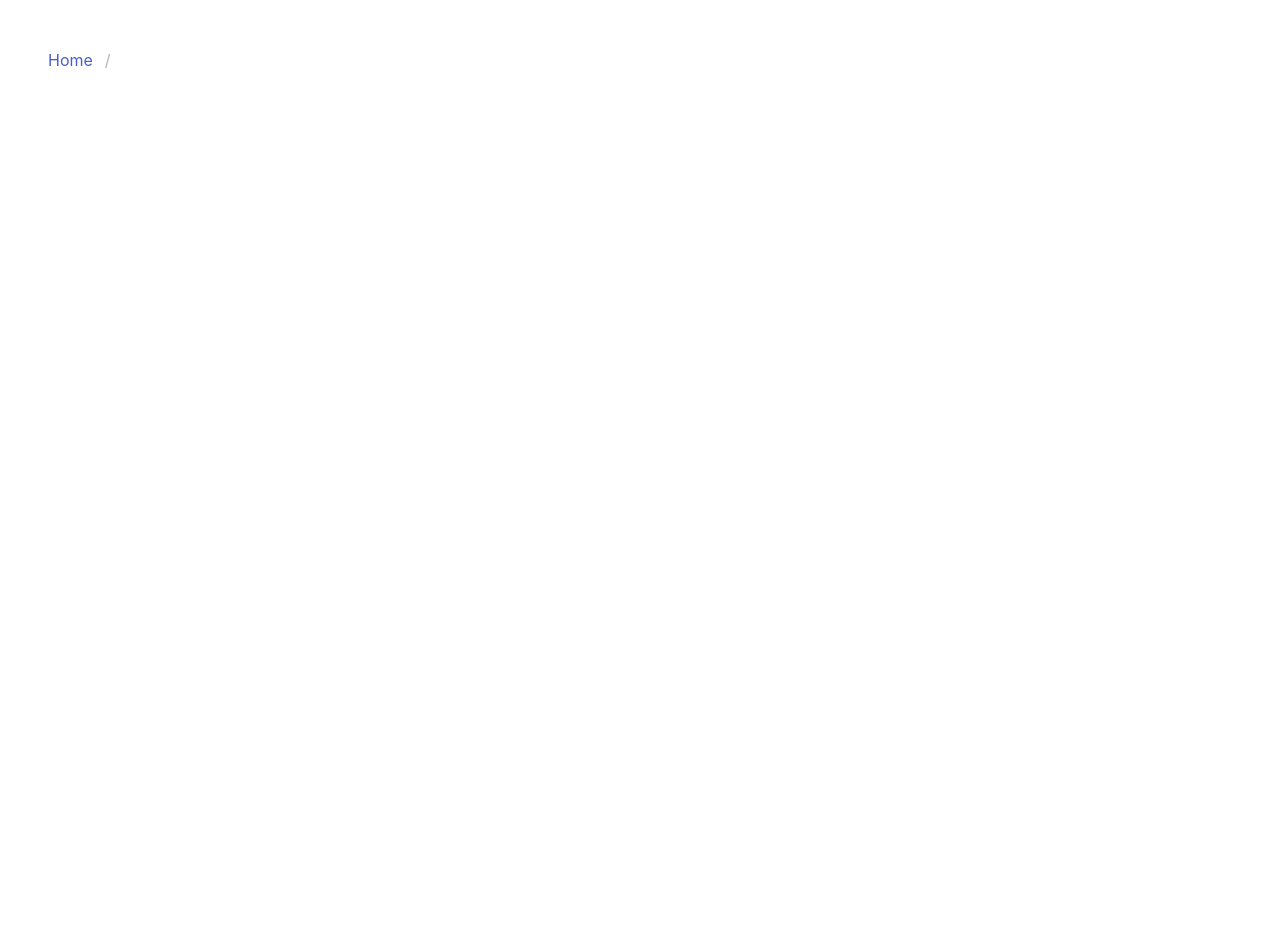
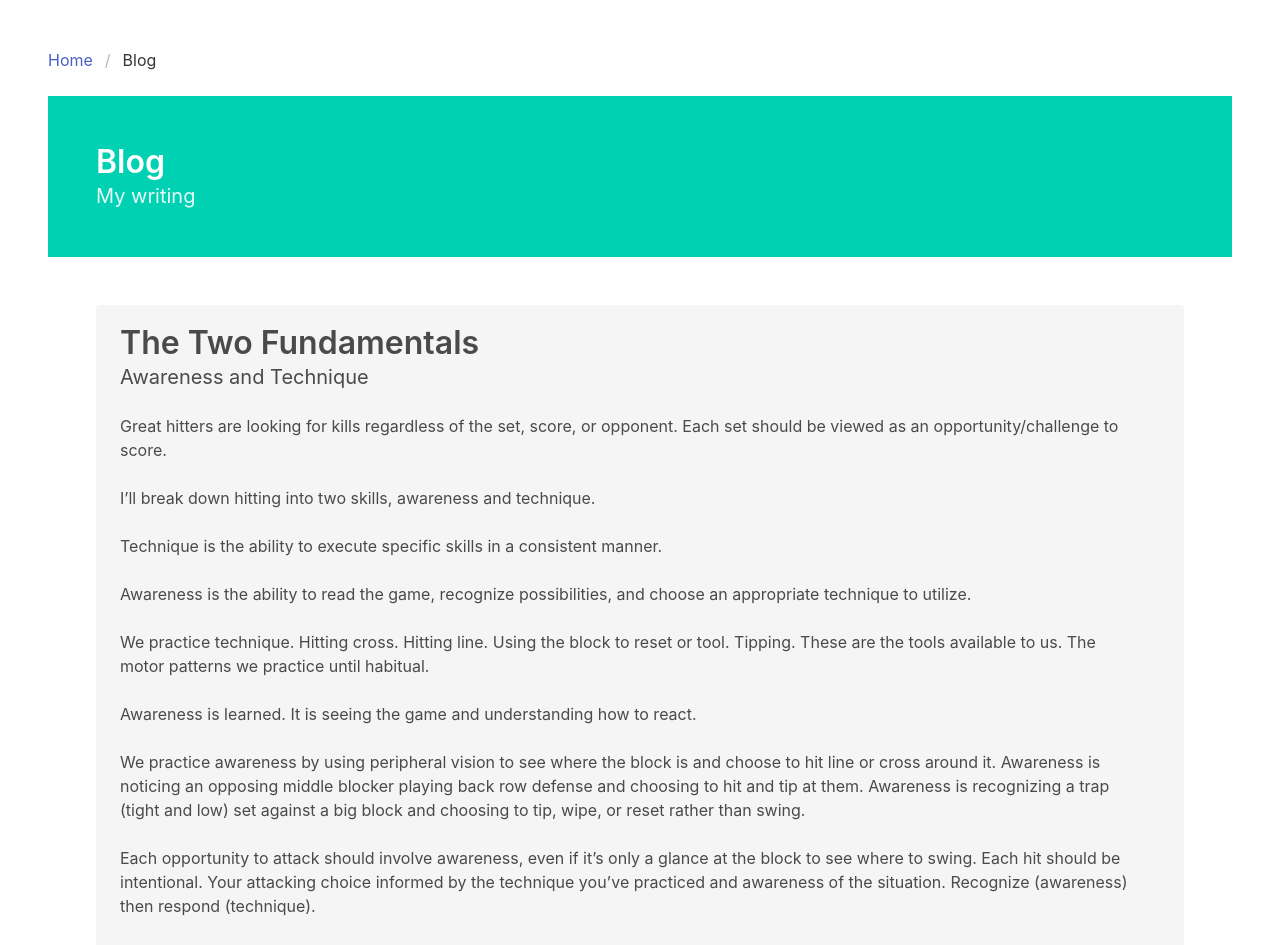
Before and after one commit to eli1797/Learning_Vue, a Vue app in the folder blog/: page /blog in a window 1280 px wide. Shown: the top 945 px of the page. Before the commit the page ends 800 px from the top, so only its background shows below. Built offline with nearby package versions, Linux system fonts and the light colour scheme.

Commit message:
add Blog view, add to routing, create a placeholder post

```diff
--- a/blog/src/router/index.js
+++ b/blog/src/router/index.js
@@ -34,6 +34,17 @@ Vue.use(VueRouter)
     meta: {
       breadcrumb: "Garden"
     }
+  },
+  {
+    path: '/blog',
+    name: 'Blog',
+    // route level code-splitting
+    // this generates a separate chunk (about.[hash].js) for this route
+    // which is lazy-loaded when the route is visited.
+    component: () => import(/* webpackChunkName: "about" */ '../views/Blog.vue'),
+    meta: {
+      breadcrumb: "Blog"
+    }
   }
 ]
 
--- /dev/null
+++ b/blog/src/views/Blog.vue
@@ -0,0 +1,44 @@
+<template>
+  <div class="blog">
+    <section class="hero is-primary">
+      <div class="hero-body">
+        <div class="container">
+          <h1 class="title">Blog</h1>
+          <h2 class="subtitle">
+            My writing
+          </h2>
+        </div>
+      </div>
+    </section>
+
+    <section class="section">
+      <div class="container notification">
+        <h1 class="title">The Two Fundamentals</h1>
+        <h2 class="subtitle">Awareness and Technique</h2>
+
+        <div class="content">
+          <p>Great hitters are looking for kills regardless of the set, score, or opponent. Each set should be viewed as an opportunity/challenge to score.
+          <br><br>
+          I’ll break down hitting into two skills, awareness and technique.
+          <br><br>
+          Technique is the ability to execute specific skills in a consistent manner.
+          <br><br>
+          Awareness is the ability to read the game, recognize possibilities, and choose an appropriate technique to utilize.
+          <br><br>
+          We practice technique. Hitting cross. Hitting line. Using the block to reset or tool. Tipping. These are the tools available to us. The motor patterns we practice until habitual.
+          <br><br>
+          Awareness is learned. It is seeing the game and understanding how to react.
+          <br><br>
+          We practice awareness by using peripheral vision to see where the block is and choose to hit line or cross around it. Awareness is noticing an opposing middle blocker playing back row defense and choosing to hit and tip at them. Awareness is recognizing a trap (tight and low) set against a big block and choosing to tip, wipe, or reset rather than swing.
+          <br><br>
+          Each opportunity to attack should involve awareness, even if it’s only a glance at the block to see where to swing. Each hit should be intentional. Your attacking choice informed by the technique you’ve practiced and awareness of the situation. Recognize (awareness) then respond (technique).
+          <br><br>
+          If you hit with intent, getting blocked or dug is feedback. Perhaps you made the wrong choice or failed to see/recognize something. Video and coaches are also a great source of feedback.
+          <br><br>
+          To be a great hitter you should expand your toolbox but you also must recognize the job and know the right tool. Be intentional about your hitting and form habits around successful recognition-response patterns.
+          </p>
+        </div>
+      </div>
+    </section>
+  </div>
+</template>
--- a/blog/src/views/Garden.vue
+++ b/blog/src/views/Garden.vue
@@ -1,6 +1,6 @@
 <template>
   <div class="garden">
-    <section class="hero is-medium is-primary is-bold">
+    <section class="hero is-medium is-info">
       <div class="hero-body">
         <div class="container">
           <h1 class="title">Garden</h1>
--- a/blog/src/views/Home.vue
+++ b/blog/src/views/Home.vue
@@ -23,8 +23,8 @@
         <div class="tile is-vertical is-8">
           <div class="tile">
             <div class="tile is-parent is-vertical">
-              <a class="tile is-child notification is-primary" href="/">
-                <p class="title">Recent</p>
+              <a class="tile is-child notification is-primary" href="/blog">
+                <p class="title">Blog</p>
                 <p class="subtitle">Jump to newest post</p>
               </a>
               <a class="tile is-child notification is-warning" href="https://en.wikipedia.org/wiki/Special:Random">
```
